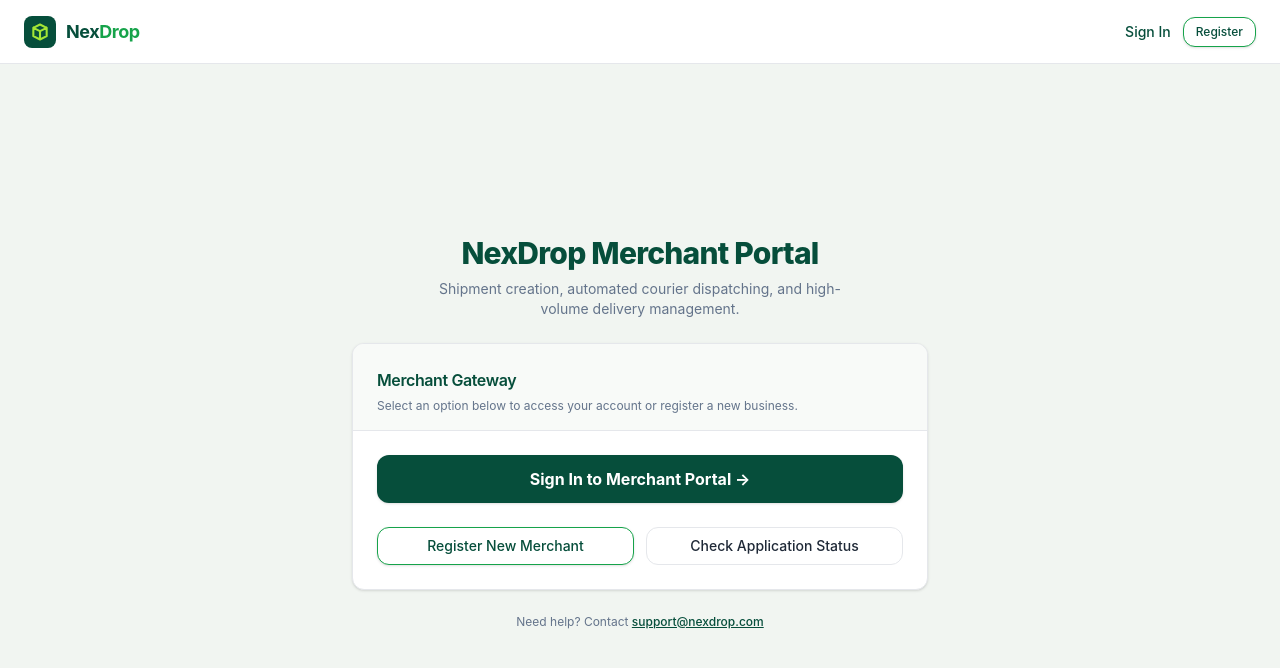
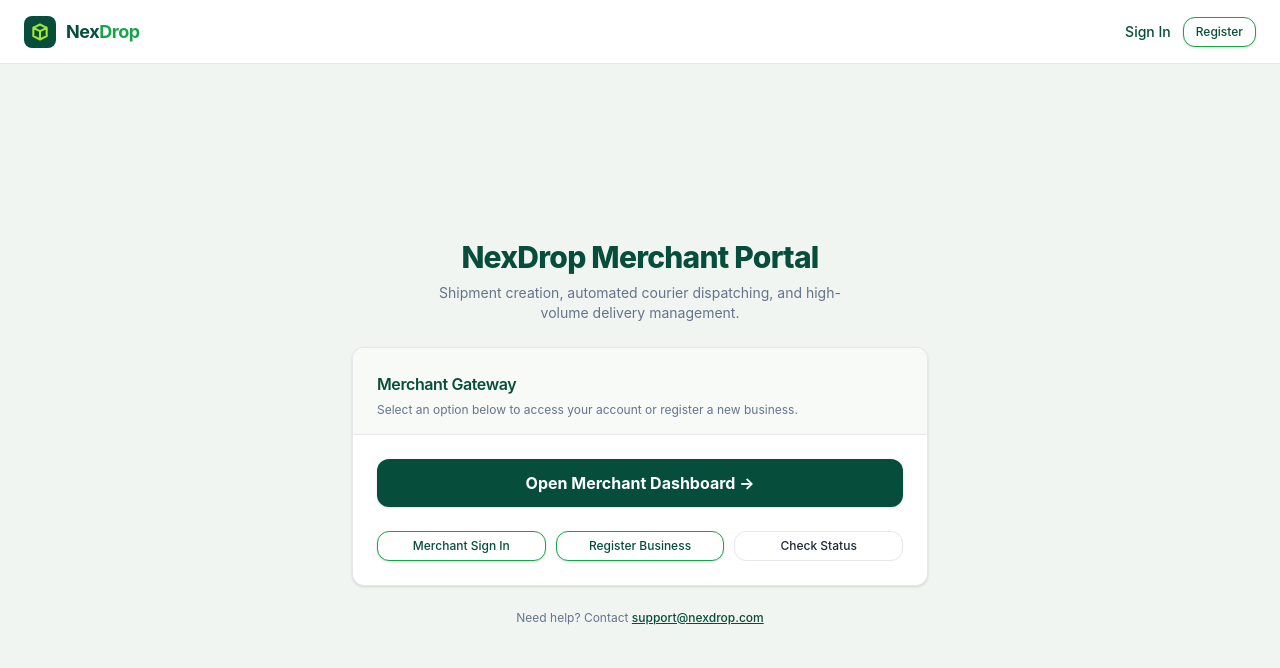
Before and after one commit to Chandupa-H/NexDrop, a Next.js app in the folder frontend/: page /merchant in a window 1280 px wide. Shown: the top 668 px of the page. Built offline with nearby package versions, Linux system fonts and the light colour scheme.

Commit message:
feat(dashboard): register merchant role navigation and login redirect

```diff
--- a/frontend/src/app/merchant/login/page.tsx
+++ b/frontend/src/app/merchant/login/page.tsx
@@ -6,5 +6,5 @@ export const metadata = {
 };
 
 export default function MerchantLoginPage() {
-  redirect("/login");
+  redirect("/login?redirect=/merchant/dashboard");
 }
--- a/frontend/src/app/merchant/page.tsx
+++ b/frontend/src/app/merchant/page.tsx
@@ -108,22 +108,28 @@ export default function MerchantPage() {
               </CardDescription>
             </CardHeader>
             <CardContent className="p-6 space-y-4">
-              <Link href="/login" className="block">
+              <Link href="/merchant/dashboard" className="block">
                 <Button variant="primary" size="lg" className="w-full font-bold shadow-sm">
-                  Sign In to Merchant Portal →
+                  Open Merchant Dashboard →
                 </Button>
               </Link>
 
-              <div className="grid grid-cols-1 sm:grid-cols-2 gap-3 pt-2">
+              <div className="grid grid-cols-1 sm:grid-cols-3 gap-2.5 pt-2">
+                <Link href="/merchant/login">
+                  <Button variant="secondary" size="sm" className="w-full">
+                    Merchant Sign In
+                  </Button>
+                </Link>
+
                 <Link href="/merchant/register">
-                  <Button variant="secondary" size="md" className="w-full">
-                    Register New Merchant
+                  <Button variant="secondary" size="sm" className="w-full">
+                    Register Business
                   </Button>
                 </Link>
 
                 <Link href="/merchant/application-status">
-                  <Button variant="outline" size="md" className="w-full">
-                    Check Application Status
+                  <Button variant="outline" size="sm" className="w-full">
+                    Check Status
                   </Button>
                 </Link>
               </div>
--- a/frontend/src/components/auth/login-view.tsx
+++ b/frontend/src/components/auth/login-view.tsx
@@ -12,6 +12,7 @@ export function LoginView() {
   const [isDark, setIsDark] = useState<boolean>(false);
   const [mounted, setMounted] = useState<boolean>(false);
   const [authView, setAuthView] = useState<ViewType>("sign_in");
+  const [successRedirect, setSuccessRedirect] = useState<string>("/courier/dashboard");
 
   useEffect(() => {
     setMounted(true);
@@ -19,6 +20,11 @@ export function LoginView() {
     const viewParam = params.get("view");
     if (viewParam === "sign_up") {
       setAuthView("sign_up");
+    }
+
+    const redirectParam = params.get("redirect");
+    if (redirectParam) {
+      setSuccessRedirect(redirectParam);
     }
 
     const themeParam = params.get("theme");
@@ -124,7 +130,7 @@ export function LoginView() {
                 view={authView}
                 isDark={isDark}
                 providers={["google"]}
-                onSuccessRedirect="/courier/dashboard"
+                onSuccessRedirect={successRedirect}
               />
             </div>
 
--- a/frontend/src/components/dashboard/shell/icon-map.ts
+++ b/frontend/src/components/dashboard/shell/icon-map.ts
@@ -23,6 +23,10 @@ import {
   Search,
   Menu,
   X,
+  Key,
+  Webhook,
+  PlusCircle,
+  ShieldCheck,
   type LucideIcon,
 } from "lucide-react";
 import type { NavIconName } from "@/lib/dashboard/types";
@@ -48,6 +52,10 @@ export const iconMap: Record<NavIconName, LucideIcon> = {
   search: Search,
   menu: Menu,
   x: X,
+  key: Key,
+  webhook: Webhook,
+  "plus-circle": PlusCircle,
+  "shield-check": ShieldCheck,
 };
 
 export function getIcon(name: NavIconName): LucideIcon {
--- a/frontend/src/lib/dashboard/registry.ts
+++ b/frontend/src/lib/dashboard/registry.ts
@@ -6,11 +6,12 @@
 import { notFound } from "next/navigation";
 import type { DashboardRole, DashboardRoleConfig } from "./types";
 import { courierDashboardConfig } from "@/features/couriers/config/dashboard.config";
+import { merchantDashboardConfig } from "@/features/merchants/config/dashboard.config";
 
 const ROLE_CONFIGS: Partial<Record<DashboardRole, DashboardRoleConfig>> = {
   courier: courierDashboardConfig,
+  merchant: merchantDashboardConfig,
   // TODO(customer): import and register customer config
-  // TODO(merchant): import and register merchant config
   // TODO(admin): import and register admin config
   // TODO(dispatcher): import and register dispatcher config
 };
--- a/frontend/src/lib/dashboard/types.ts
+++ b/frontend/src/lib/dashboard/types.ts
@@ -34,7 +34,11 @@ export type NavIconName =
   | "bell"
   | "search"
   | "menu"
-  | "x";
+  | "x"
+  | "key"
+  | "webhook"
+  | "plus-circle"
+  | "shield-check";
 
 export interface NavItem {
   id: string;
```
